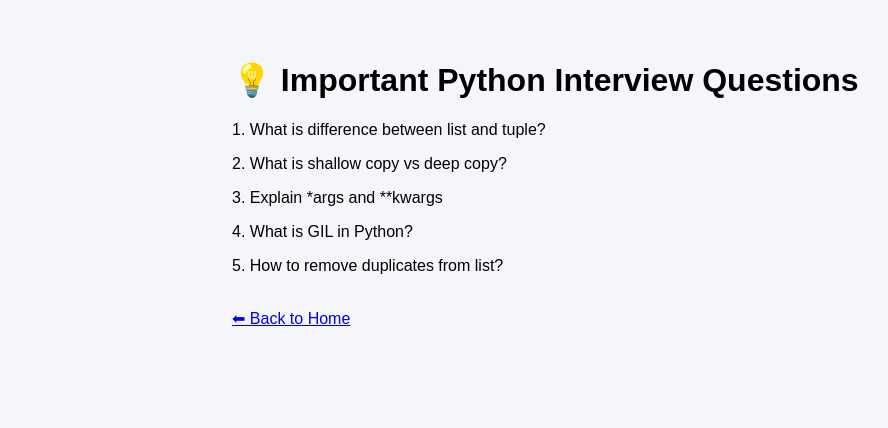
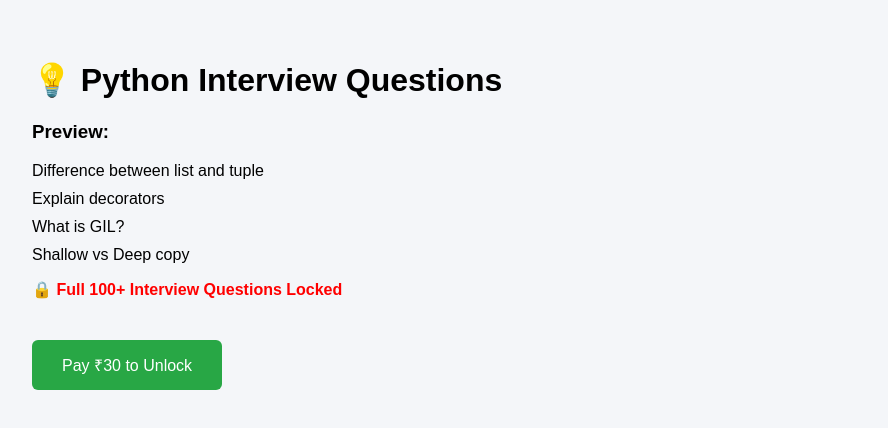
Before and after one commit to Sinchana148/python-road, a React (Create React App) app: page /questions in a window 1280 px wide. Shown: the top 428 px of the page, without its empty margins (8-896 px from the left). Built offline with nearby package versions, Linux system fonts and the light colour scheme.

Commit message:
Fix UPI ID

```diff
--- a/src/App.js
+++ b/src/App.js
@@ -9,10 +9,10 @@ function Home() {
     <div className="main">
 
       <section className="hero">
-        <h1>🚀 Python Developer – 30 Days Interview Ready</h1>
+        <h1>Hello!🚀 Python Developer!!</h1>
         <p>
           Crack Python interviews with a structured roadmap and real
-          interview questions designed for final year students.
+          interview questions.
         </p>
       </section>
 
@@ -30,7 +30,7 @@ function Home() {
 
           <Link to="/questions" className="card-link">
             <div className="card">
-              <h3>💡 50+ Interview Questions</h3>
+              <h3>💡 Most Asked Interview Questions(coding and theoritical)</h3>
               <p>Click to access full questions</p>
             </div>
           </Link>
--- a/src/pages/Questions.js
+++ b/src/pages/Questions.js
@@ -1,19 +1,44 @@
 import React from "react";
-import { Link } from "react-router-dom";
 
 function Questions() {
+
+  const handlePayment = () => {
+    window.location.href =
+      "upi://pay?pa=sinchana8861001190@okicici&pn=Sinchana&am=49&cu=INR";
+  };
+
   return (
-    <div className="content-page">
-      <h1>💡 Important Python Interview Questions</h1>
+    <div style={{ padding: "40px", fontFamily: "Arial" }}>
+      <h1>💡 Python Interview Questions</h1>
 
-      <p>1. What is difference between list and tuple?</p>
-      <p>2. What is shallow copy vs deep copy?</p>
-      <p>3. Explain *args and **kwargs</p>
-      <p>4. What is GIL in Python?</p>
-      <p>5. How to remove duplicates from list?</p>
+      <h3>Preview:</h3>
 
-      <br />
-      <Link to="/">⬅ Back to Home</Link>
+      <ul>
+        <li>Difference between list and tuple</li>
+        <li>Explain decorators</li>
+        <li>What is GIL?</li>
+        <li>Shallow vs Deep copy</li>
+      </ul>
+
+      <p style={{ color: "red", fontWeight: "bold" }}>
+        🔒 Full 100+ Interview Questions Locked
+      </p>
+
+      <button
+        onClick={handlePayment}
+        style={{
+          padding: "14px 30px",
+          backgroundColor: "#28a745",
+          color: "white",
+          border: "none",
+          borderRadius: "6px",
+          cursor: "pointer",
+          marginTop: "25px",
+          fontSize: "16px",
+        }}
+      >
+        Pay ₹30 to Unlock
+      </button>
     </div>
   );
 }
--- a/src/pages/Roadmap.js
+++ b/src/pages/Roadmap.js
@@ -1,10 +1,11 @@
 import React from "react";
+import { Link } from "react-router-dom";
 
 function Roadmap() {
 
   const handlePayment = () => {
     window.location.href =
-      "upi://pay?pa=sinchana@okaxis&pn=Sinchana&am=49&cu=INR";
+      "upi://pay?pa=sinchana8861001190@okicici&pn=Sinchana&am=49&cu=INR";
   };
 
   return (
@@ -20,7 +21,7 @@ function Roadmap() {
       <h3>🔍 Preview:</h3>
 
       <ul style={{ lineHeight: "1.8" }}>
-        <li>Week 1 – Python Basics (Variables, Loops, Functions)</li>
+        <li>Week 1 – Python Basic (Variables, Loops, Functions)</li>
         <li>Week 2 – OOP Concepts + Mini Projects</li>
         <li>Week 3 – DSA Practice + Problem Solving</li>
         <li>Week 4 – Real-world Project + Interview Prep</li>
@@ -43,12 +44,14 @@ function Roadmap() {
           fontSize: "16px",
         }}
       >
-        Pay ₹49 to Unlock
+        Pay ₹30 to Unlock
       </button>
 
       <p style={{ marginTop: "15px", fontSize: "14px", color: "#555" }}>
         You will be redirected to your UPI app to complete payment.
       </p>
+      <Link to="/">⬅ Back to Home</Link>
+
     </div>
   );
 }
```
